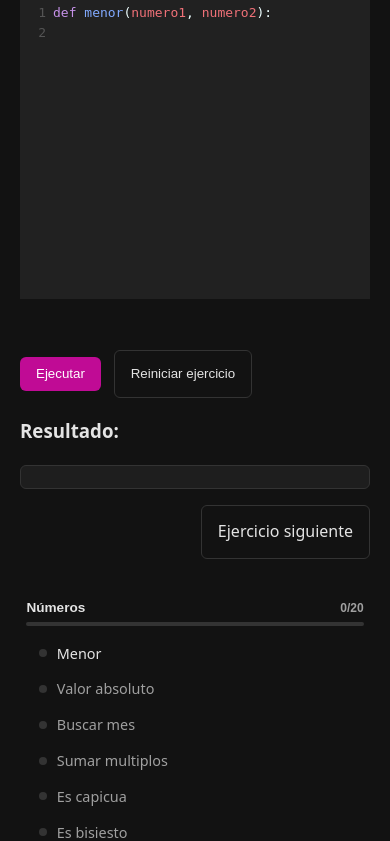
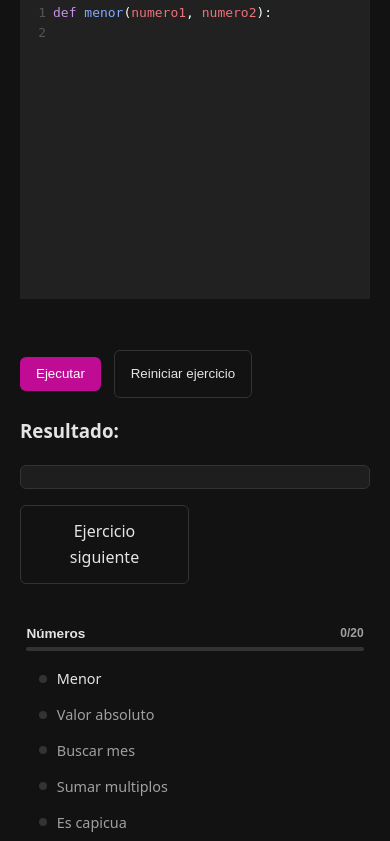
Before and after one commit to patr1c1a/plataforma-practica-interactiva, a FastAPI app: page /exercises/numeros/menor in a window 390 px wide. Shown: the part 1087-1928 px from the top of the page. Run offline with FastAPI, Linux system fonts and the light colour scheme; some libraries are stand-ins or nearby versions.

Commit message:
fix: poner botones de navegación de ejercicios en dos columnas

```diff
--- a/web/static/css/styles.css
+++ b/web/static/css/styles.css
@@ -667,6 +667,20 @@ header {
     text-align: center;
   }
 
+  .exercise-navigation {
+    display: grid;
+    grid-template-columns: repeat(2, minmax(0, 1fr));
+    gap: 0.75rem;
+  }
+
+  .exercise-navigation .button-secondary {
+    width: 100%;
+  }
+
+  .exercise-next-link {
+    margin-left: 0;
+  }
+
   .categories-grid {
     grid-template-columns: 1fr;
     gap: 1rem;
```
